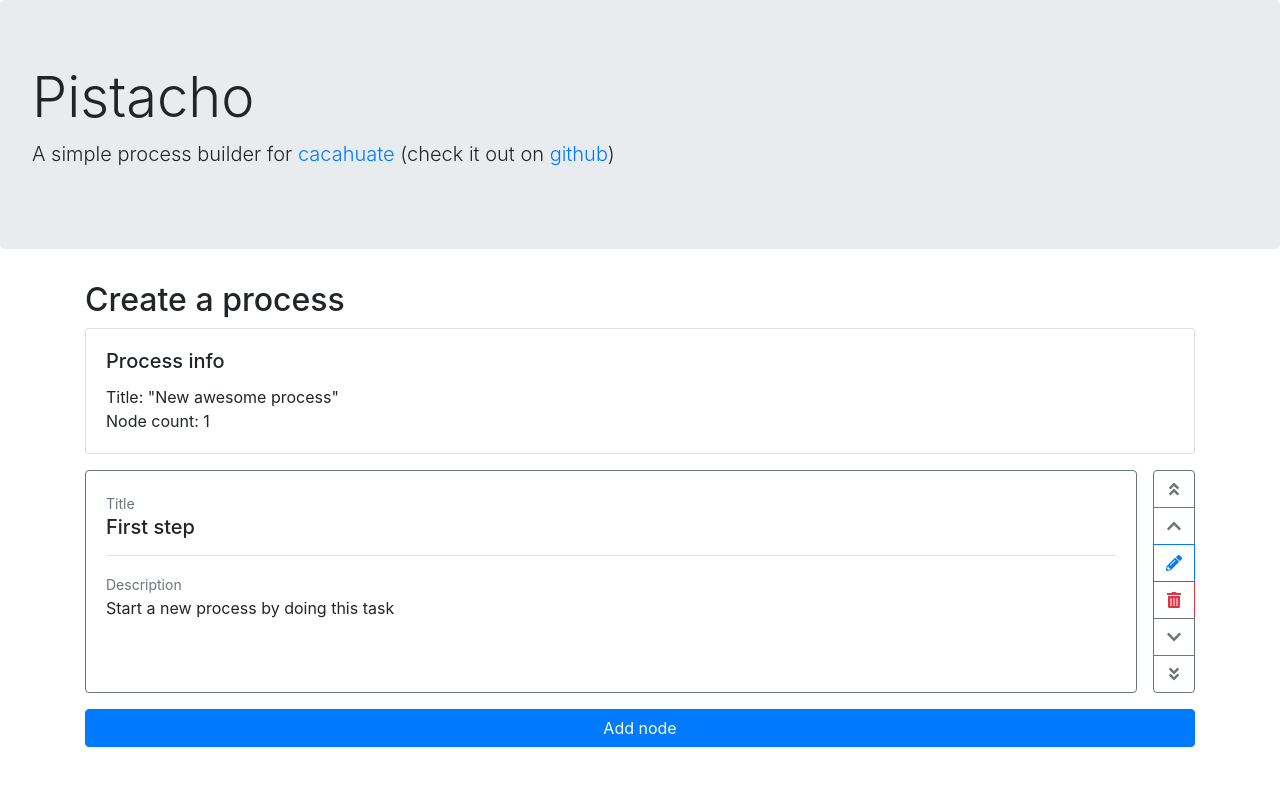
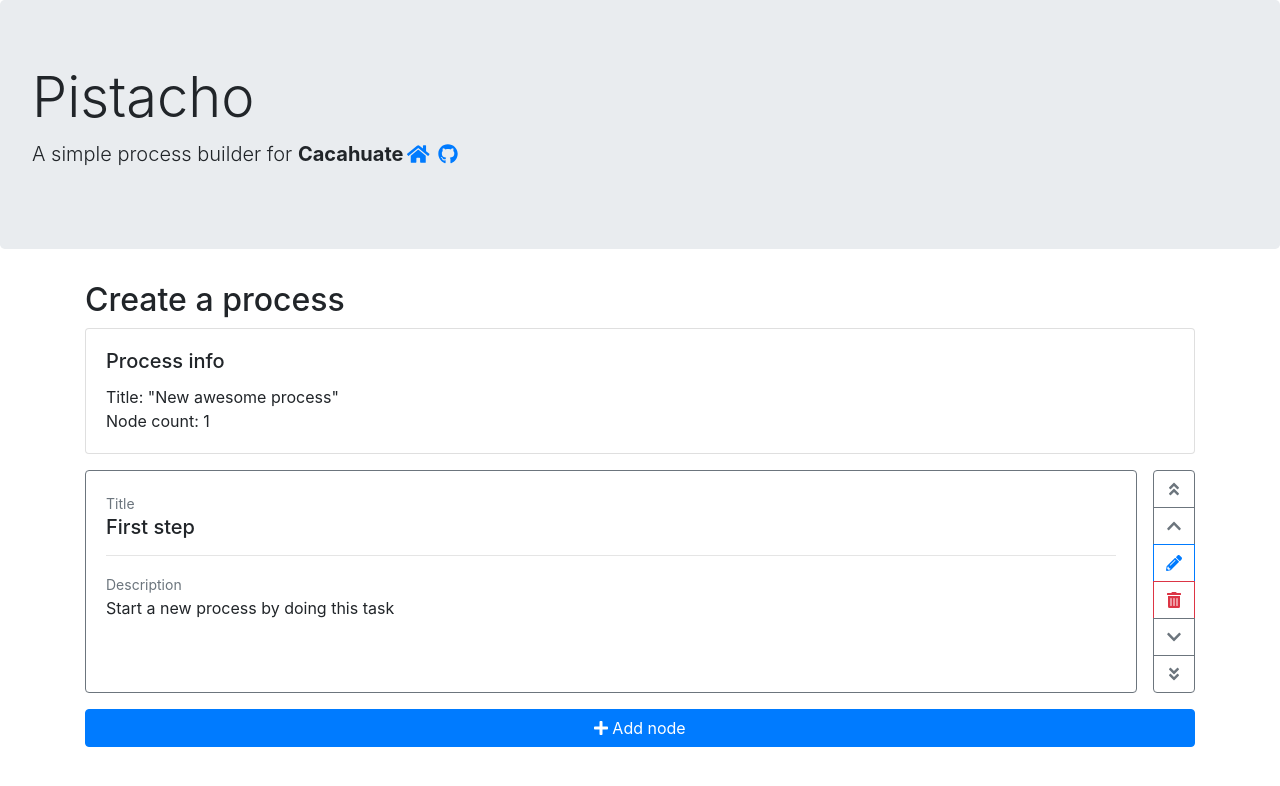
Before and after one commit to tracsa/pistacho, a Vue app: page / in a window 1280 px wide. Shown: the top 786 px of the page. Built offline with nearby package versions, Linux system fonts and the light colour scheme.

Commit message:
Use more icons for cacahuate href

```diff
--- a/src/App.vue
+++ b/src/App.vue
@@ -2,10 +2,16 @@
   <div id="app">
     <div class="jumbotron">
       <h1 class="display-4">Pistacho</h1>
-      <p class="lead">
-        <span>A simple process builder for </span>
-        <a :href="cacahuateDocsUrl">cacahuate</a>
-        <span> (check it out on <a :href="cacahuateGithubUrl">github</a>)</span>
+      <p class="lead"
+      >A simple process builder for <span class="font-weight-bold">Cacahuate</span>
+
+        <a :href="cacahuateHomeUrl" class="mx-1">
+          <font-awesome-icon :icon="['fas', 'home']"/>
+        </a>
+
+        <a :href="cacahuateGithubUrl" class="mx-1">
+          <font-awesome-icon :icon="['fab', 'github']"/>
+        </a>
       </p>
     </div>
 
@@ -17,7 +23,7 @@
 export default {
   data() {
     return {
-      cacahuateDocsUrl: 'https://tracsa.github.io/cacahuate',
+      cacahuateHomeUrl: 'https://tracsa.github.io/cacahuate',
       cacahuateGithubUrl: 'https://www.github.com/tracsa/cacahuate',
     };
   }
--- a/src/components/ProcessCreator.vue
+++ b/src/components/ProcessCreator.vue
@@ -59,7 +59,10 @@
           type="button"
           class="btn btn-primary w-100"
           @click.prevent="appendNode()"
-        >Add node</button>
+        >
+          <font-awesome-icon :icon="['fas', 'plus']"/>
+          <span class="ml-1">Add node</span>
+        </button>
       </div>
     </div>
   </div>
```
Also changed, not shown: src/main.js (+8 -0 lines).
